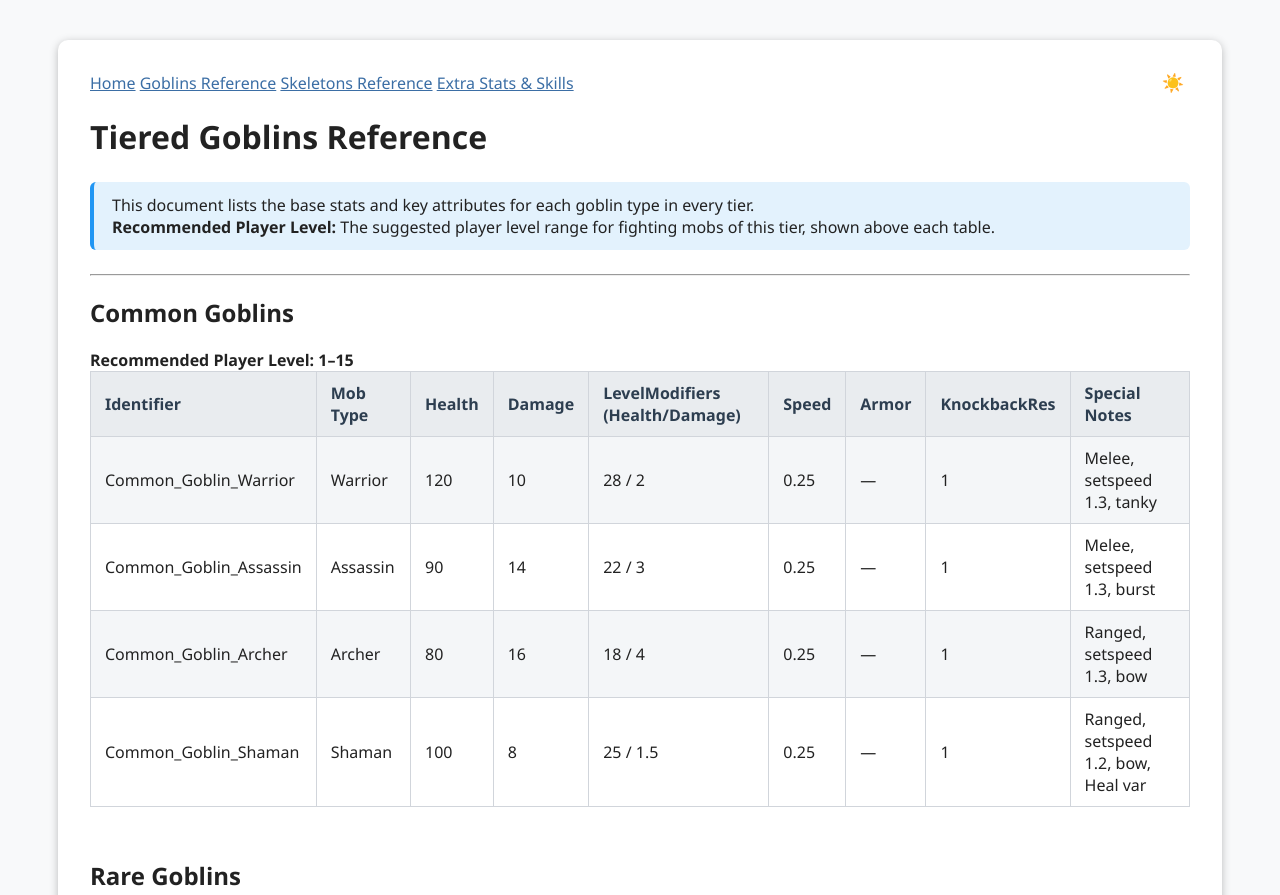
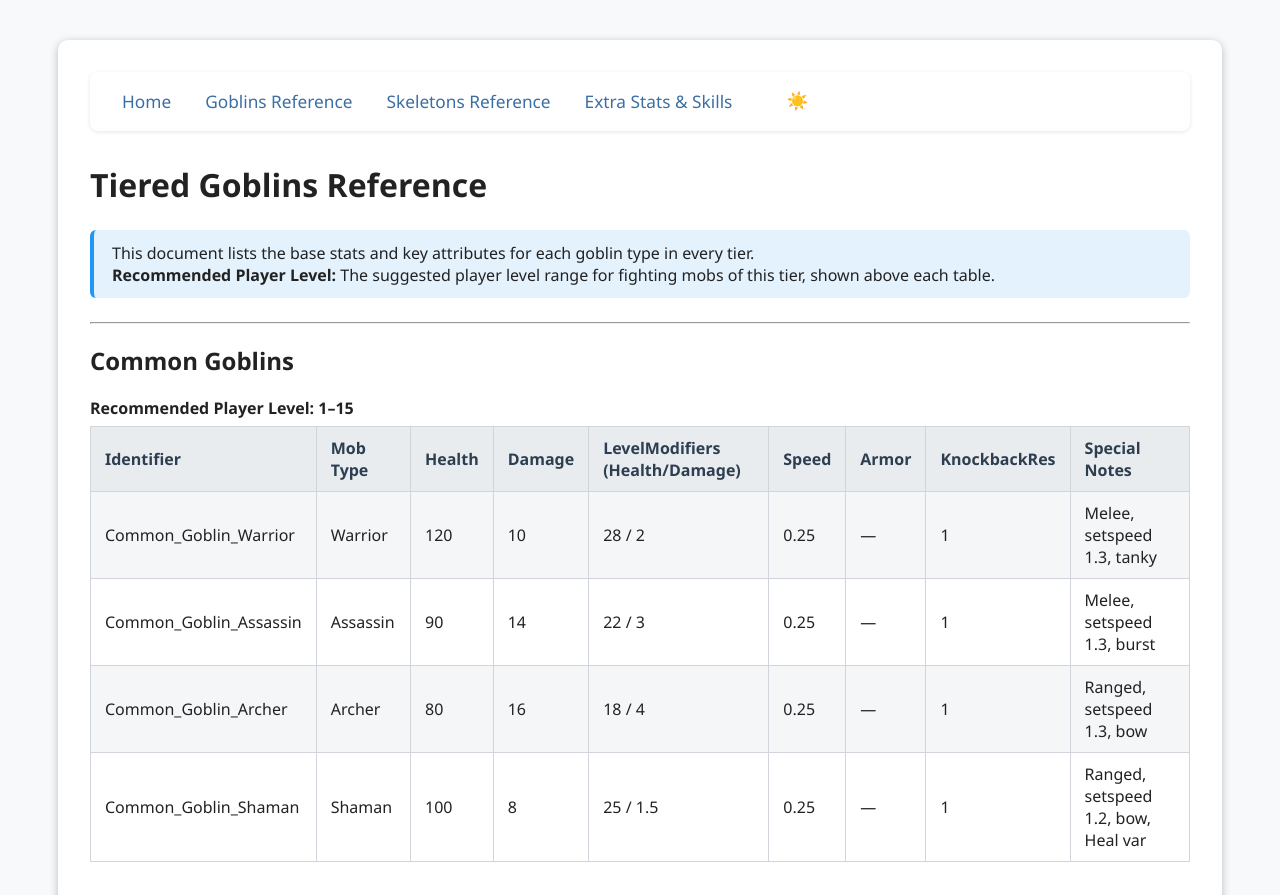
Before and after one commit to rti4-minecraft-resourcepacks/s4-mob-info, a plain HTML site: page Tiered_Goblins_Reference.html in a window 1280 px wide. Shown: the top 895 px of the page. Drawn offline with Linux system fonts and the light colour scheme.

Commit message:
Add files via upload

```diff
--- a/Tiered_Goblins_Reference.html
+++ b/Tiered_Goblins_Reference.html
@@ -23,7 +23,7 @@
     <hr>
     <div class="section">
       <h2>Common Goblins</h2>
-      <strong>Recommended Player Level: 1–15</strong>
+      <strong class="rec-player-level">Recommended Player Level: 1–15</strong>
       <div class="table-responsive">
         <table class="main-table">
           <tr><th>Identifier</th><th>Mob Type</th><th>Health</th><th>Damage</th><th>LevelModifiers (Health/Damage)</th><th>Speed</th><th>Armor</th><th>KnockbackRes</th><th>Special Notes</th></tr>
@@ -36,7 +36,7 @@
     </div>
     <div class="section">
       <h2>Rare Goblins</h2>
-      <strong>Recommended Player Level: 16–30</strong>
+      <strong class="rec-player-level">Recommended Player Level: 16–30</strong>
       <div class="table-responsive">
         <table class="main-table">
           <tr><th>Identifier</th><th>Mob Type</th><th>Health</th><th>Damage</th><th>LevelModifiers (Health/Damage)</th><th>Speed</th><th>Armor</th><th>KnockbackRes</th><th>Special Notes</th></tr>
@@ -49,7 +49,7 @@
     </div>
     <div class="section">
       <h2>Elite Goblins</h2>
-      <strong>Recommended Player Level: 31–50</strong>
+      <strong class="rec-player-level">Recommended Player Level: 31–50</strong>
       <div class="table-responsive">
         <table class="main-table">
           <tr><th>Identifier</th><th>Mob Type</th><th>Health</th><th>Damage</th><th>LevelModifiers (Health/Damage)</th><th>Speed</th><th>Armor</th><th>KnockbackRes</th><th>Special Notes</th></tr>
@@ -62,7 +62,7 @@
     </div>
     <div class="section">
       <h2>Champion Goblins</h2>
-      <strong>Recommended Player Level: 51–70</strong>
+      <strong class="rec-player-level">Recommended Player Level: 51–70</strong>
       <div class="table-responsive">
         <table class="main-table">
           <tr><th>Identifier</th><th>Mob Type</th><th>Health</th><th>Damage</th><th>LevelModifiers (Health/Damage)</th><th>Speed</th><th>Armor</th><th>KnockbackRes</th><th>Special Notes</th></tr>
@@ -75,7 +75,7 @@
     </div>
     <div class="section">
       <h2>Mythic Goblins</h2>
-      <strong>Recommended Player Level: 71–90</strong>
+      <strong class="rec-player-level">Recommended Player Level: 71–90</strong>
       <div class="table-responsive">
         <table class="main-table">
           <tr><th>Identifier</th><th>Mob Type</th><th>Health</th><th>Damage</th><th>LevelModifiers (Health/Damage)</th><th>Speed</th><th>Armor</th><th>KnockbackRes</th><th>Special Notes</th></tr>
@@ -88,7 +88,7 @@
     </div>
     <div class="section">
       <h2>Ascended Goblins</h2>
-      <strong>Recommended Player Level: 91+ (endgame/party content)</strong>
+      <strong class="rec-player-level">Recommended Player Level: 91+ (endgame/party content)</strong>
       <div class="table-responsive">
         <table class="main-table">
           <tr><th>Identifier</th><th>Mob Type</th><th>Health</th><th>Damage</th><th>LevelModifiers (Health/Damage)</th><th>Speed</th><th>Armor</th><th>KnockbackRes</th><th>Special Notes</th></tr>
--- a/style.css
+++ b/style.css
@@ -145,6 +145,47 @@ body {
 a {
   color: var(--link);
 }
+nav {
+  margin-bottom: 32px;
+  background: var(--table-bg);
+  padding: 14px 24px 14px 24px;
+  border-radius: 8px;
+  box-shadow: 0 1px 4px rgba(0,0,0,0.10);
+  display: flex;
+  align-items: center;
+  gap: 18px;
+}
+nav a {
+  color: var(--nav-link);
+  text-decoration: none;
+  font-weight: 500;
+  font-size: 1.08em;
+  padding: 4px 8px;
+  border-radius: 4px;
+  transition: background 0.15s;
+}
+nav a:hover {
+  text-decoration: underline;
+  background: rgba(126,217,87,0.08);
+}
+#theme-toggle {
+  margin-left: auto;
+  background: none;
+  border: none;
+  color: var(--nav-link);
+  font-size: 1.2em;
+  cursor: pointer;
+  padding: 4px 8px;
+  border-radius: 4px;
+  transition: background 0.15s;
+}
+#theme-toggle:hover {
+  background: rgba(126,217,87,0.08);
+}
+.rec-player-level {
+  display: block;
+  margin-bottom: 7px;
+}
 @media (max-width: 600px) {
   .container { padding: 10px; }
   .main-table th, .main-table td { font-size: 0.95em; }
```
Also changed, not shown: Tiered_Skeletons_Reference.html (+6 -0 lines).
